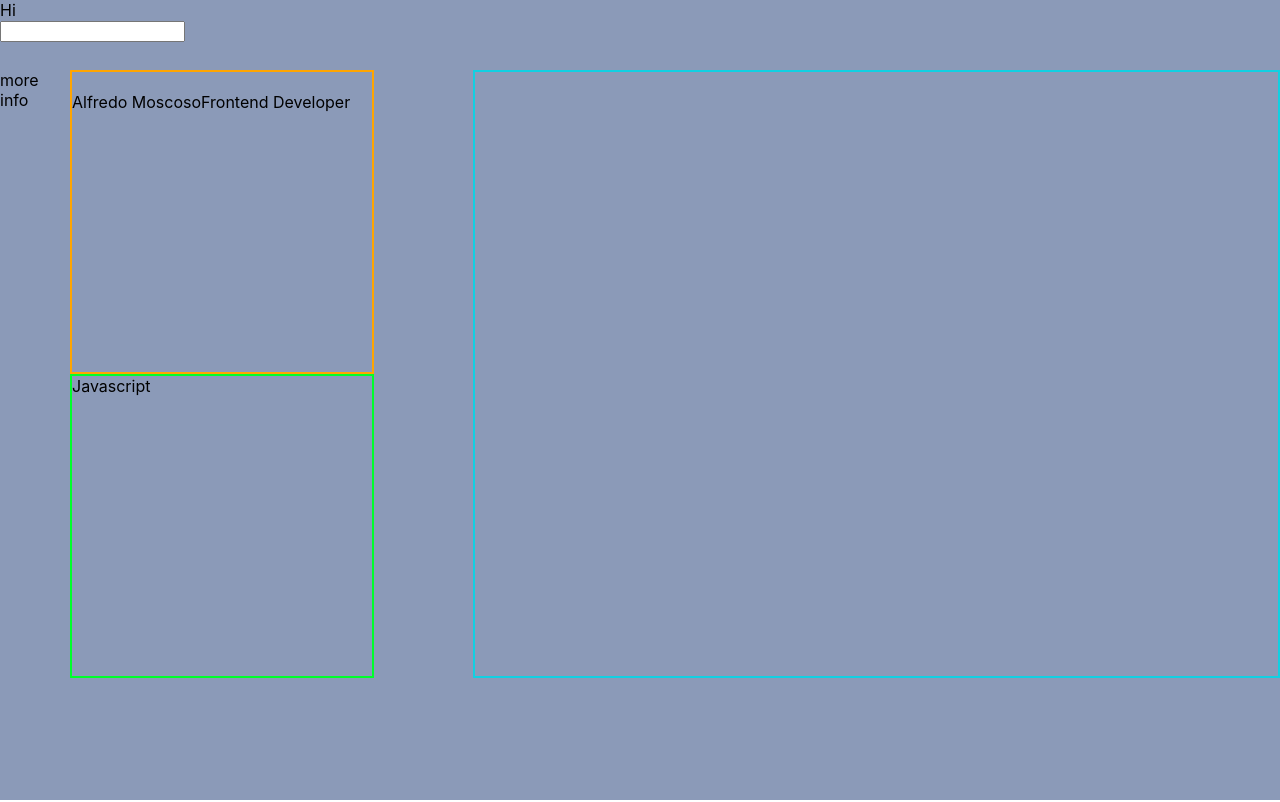
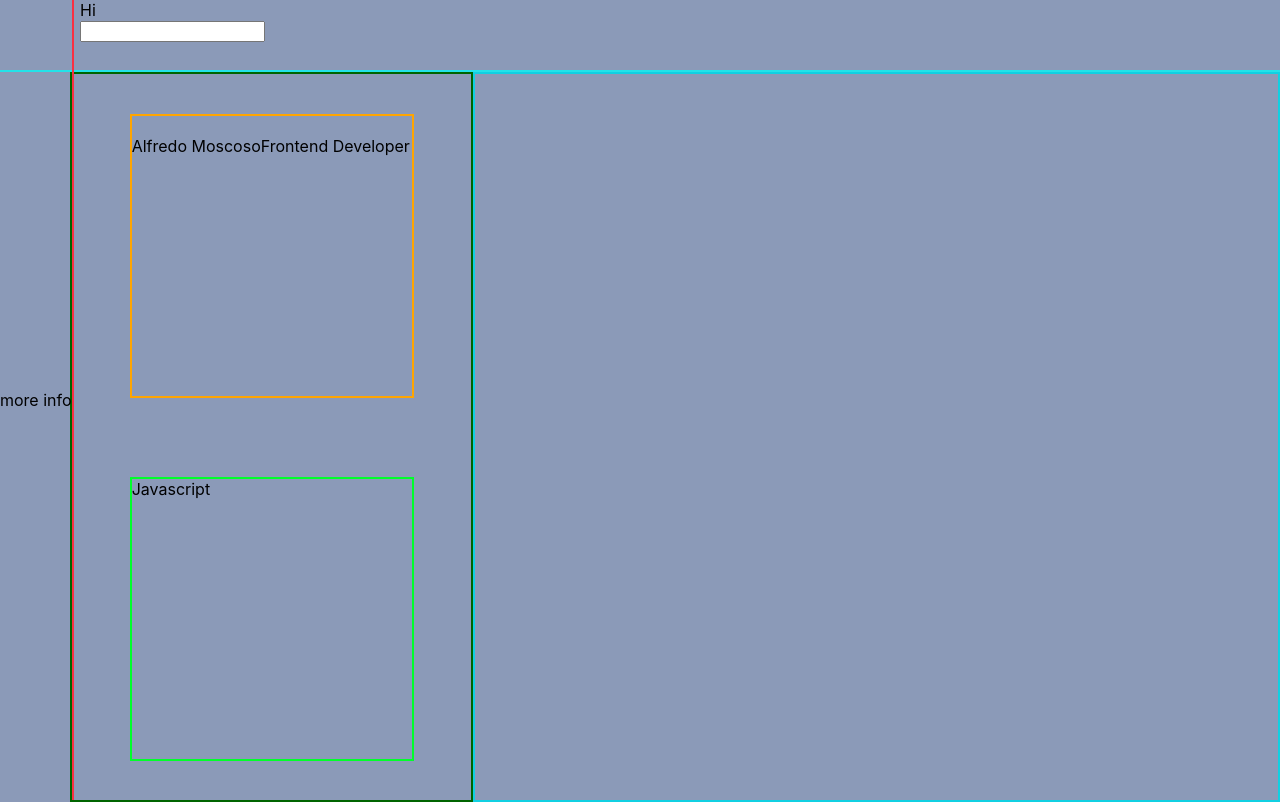
Before and after one commit to JairDev/jair-dev-portfolio, a React (Create React App) app: page / in a window 1280 px wide. Built offline with nearby package versions, Linux system fonts and the light colour scheme.

Commit message:
Elements position test

```diff
--- a/src/App.css
+++ b/src/App.css
@@ -2,30 +2,54 @@
   /* text-align: center; */
   background-color: #8b9ab8;
   min-height: 100vh;
+  position: relative;
 }
 
 .App-header {
+  border-bottom: 2px solid rgb(36, 226, 233);
   height: 70px;
+  padding-left: 80px;
+}
+.App-aside {
+  border-right: 2px solid rgb(250, 48, 65);
+  position: absolute;
+  top: 0;
+  height: 100vh;
+  display: flex;
+  align-items: center;
 }
 
 .App-main {
   display: grid;
-  grid-template-columns: 70px 1fr 2fr;
+  grid-template-columns: 1fr 2fr;
+  padding-left: 70px;
+  height: calc(100vh - 70px);
+}
+
+.App-content-profile-skills {
+  border: 2px solid darkgreen;
+  display: flex;
+  flex-direction: column;
+  align-items: center;
+  justify-content: space-around;
 }
 
 .App-content-profile {
   border: 2px solid orange;
-  width: 300px;
-  height: 300px;
+  width: 280px;
+  height: 280px;
 }
 
 .App-content-skills {
   border: 2px solid rgb(0, 255, 42);
-  width: 300px;
-  height: 300px;
+  width: 280px;
+  height: 280px;
 }
 
 .App-content-projects {
   border: 2px solid rgb(17, 208, 226);
+  display: flex;
+  justify-content: center;
+  align-items: center;
 
 }
--- a/src/App.js
+++ b/src/App.js
@@ -6,15 +6,17 @@ function App() {
     <div className="App">
       <header className="App-header">
         <div>
-          <span>Hi</span>
-          <form><input type="text"></input></form>
+          <div>
+            <span>Hi</span>
+            <form><input type="text"></input></form>
+          </div>
         </div>
       </header>
-
-      <section className="App-main">
-      <aside>
+      <aside className="App-aside">
         <span>more info</span>
       </aside>
+      <section className="App-main">
+
       <section className="App-content-profile-skills">
         <div className="App-content-profile">
           <div className="content-profile-avatar">
```
